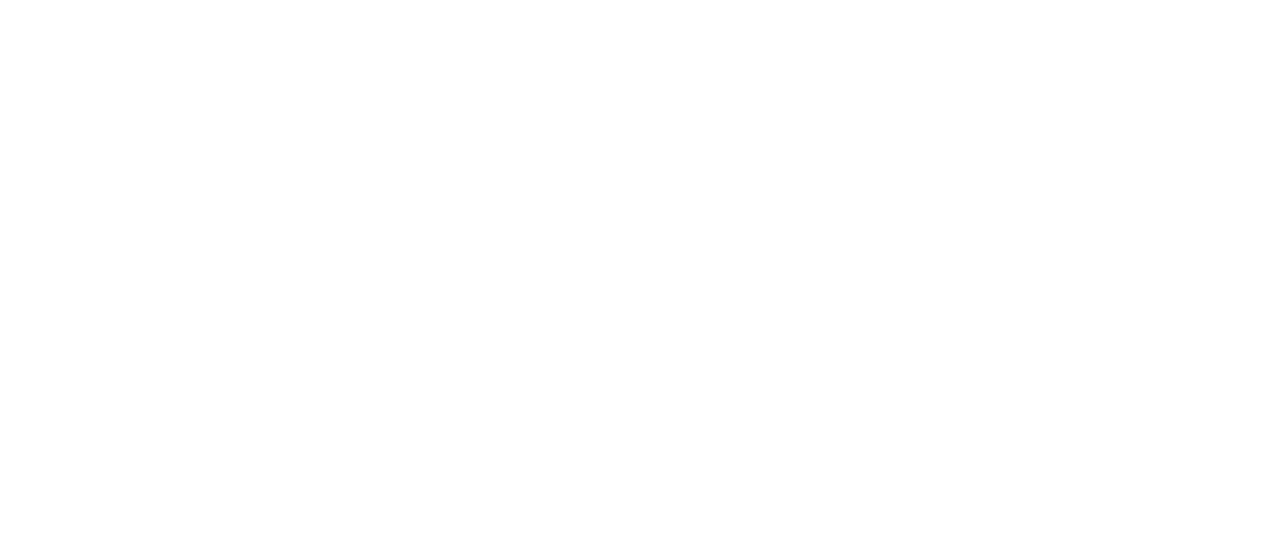
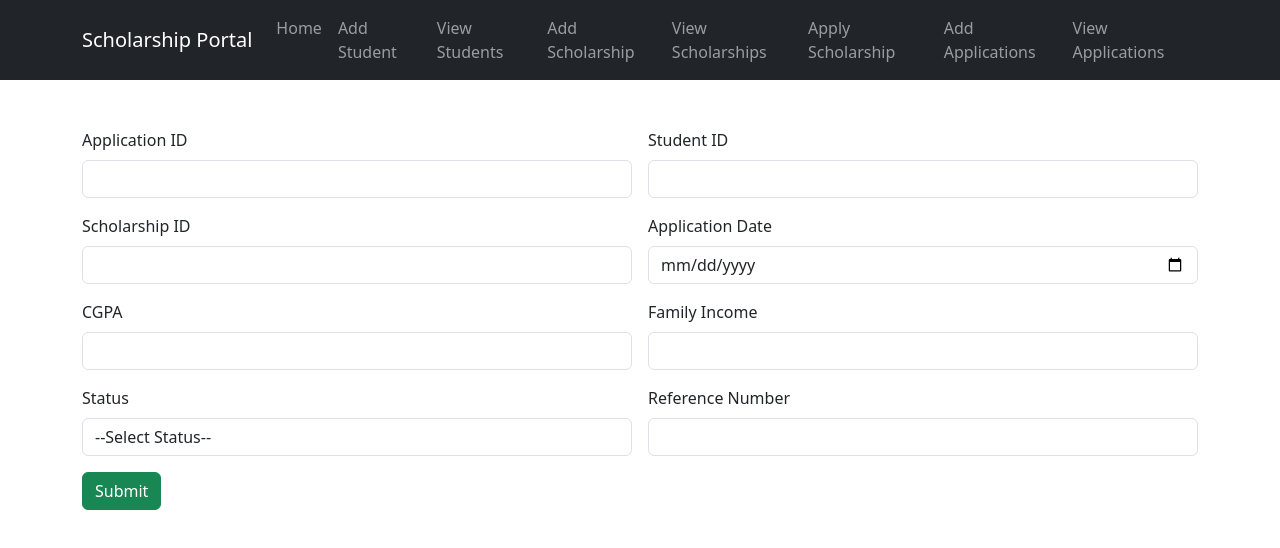
Before and after one commit to Ad-rian27/scholarship-management-app-react, a React (Vite) app: page /add-applications in a window 1280 px wide. Before the commit this address had no page. Shown: the top 548 px of the page. Built offline with nearby package versions, Linux system fonts and the light colour scheme.

Commit message:
Added Add application component

```diff
--- a/package.json
+++ b/package.json
@@ -10,6 +10,7 @@
     "preview": "vite preview"
   },
   "dependencies": {
+    "axios": "^1.18.1",
     "react": "^19.2.7",
     "react-dom": "^19.2.7",
     "react-router-dom": "^7.18.1"
--- a/src/App.jsx
+++ b/src/App.jsx
@@ -5,6 +5,7 @@
 import './App.css'
 import Home from './components/Home'
 import { BrowserRouter, Route, Routes } from 'react-router-dom'
+import AddApp from './components/AddApp'
 
 function App() {
   const [count, setCount] = useState(0)
@@ -14,6 +15,7 @@
       <BrowserRouter>
       <Routes>
         <Route path="/" element={<Home />} />
+        <Route path="/add-applications" element={<AddApp />} />
       </Routes>
       </BrowserRouter>
     </>
--- /dev/null
+++ b/src/components/AddApp.jsx
@@ -0,0 +1,164 @@
+import React, { useState } from 'react'
+import axios from 'axios'
+import Navigation from './Navigation'
+
+const AddApp = () => {
+
+    const [input, changeInput] = useState({
+        appID: "",
+        stuID: "",
+        scholID: "",
+        appDate: "",
+        cgpa: "",
+        faminc: "",
+        status: "",
+        refNo: ""
+    })
+
+    const inputHandler = (event) => {
+        changeInput({
+            ...input,
+            [event.target.name]: event.target.value
+        })
+    }
+
+    const readValue = () => {
+
+        console.log(input)
+
+        axios.post("http://localhost:3000/add-app", input)
+            .then((response) => {
+                console.log(response.data)
+                alert("Application added successfully")
+            })
+            .catch((error) => {
+                console.error("Error Adding Application", error)
+            })
+    }
+
+    return (
+        <div>
+
+            <Navigation />
+
+            <div className="container mt-5">
+                <div className="row">
+                    <div className="col-12">
+
+                        <div className="row g-3">
+
+                            <div className="col-md-6">
+                                <label className="form-label">Application ID</label>
+                                <input
+                                    type="text"
+                                    className="form-control"
+                                    name="appID"
+                                    value={input.appID}
+                                    onChange={inputHandler}
+                                />
+                            </div>
+
+                            <div className="col-md-6">
+                                <label className="form-label">Student ID</label>
+                                <input
+                                    type="text"
+                                    className="form-control"
+                                    name="stuID"
+                                    value={input.stuID}
+                                    onChange={inputHandler}
+                                />
+                            </div>
+
+                            <div className="col-md-6">
+                                <label className="form-label">Scholarship ID</label>
+                                <input
+                                    type="text"
+                                    className="form-control"
+                                    name="scholID"
+                                    value={input.scholID}
+                                    onChange={inputHandler}
+                                />
+                            </div>
+
+                            <div className="col-md-6">
+                                <label className="form-label">Application Date</label>
+                                <input
+                                    type="date"
+                                    className="form-control"
+                                    name="appDate"
+                                    value={input.appDate}
+                                    onChange={inputHandler}
+                                />
+                            </div>
+
+                            <div className="col-md-6">
+                                <label className="form-label">CGPA</label>
+                                <input
+                                    type="number"
+                                    step="0.01"
+                                    min="0"
+                                    max="10"
+                                    className="form-control"
+                                    name="cgpa"
+                                    value={input.cgpa}
+                                    onChange={inputHandler}
+                                />
+                            </div>
+
+                            <div className="col-md-6">
+                                <label className="form-label">Family Income</label>
+                                <input
+                                    type="number"
+                                    className="form-control"
+                                    name="faminc"
+                                    value={input.faminc}
+                                    onChange={inputHandler}
+                                />
+                            </div>
+
+                            <div className="col-md-6">
+                                <label className="form-label">Status</label>
+                                <select
+                                    className="form-control"
+                                    name="status"
+                                    value={input.status}
+                                    onChange={inputHandler}
+                                >
+                                    <option value="">--Select Status--</option>
+                                    <option value="Pending">Pending</option>
+                                    <option value="Approved">Approved</option>
+                                    <option value="Rejected">Rejected</option>
+                                </select>
+                            </div>
+
+                            <div className="col-md-6">
+                                <label className="form-label">Reference Number</label>
+                                <input
+                                    type="text"
+                                    className="form-control"
+                                    name="refNo"
+                                    value={input.refNo}
+                                    onChange={inputHandler}
+                                />
+                            </div>
+
+                            <div className="col-12">
+                                <button
+                                    className="btn btn-success"
+                                    onClick={readValue}
+                                >
+                                    Submit
+                                </button>
+                            </div>
+
+                        </div>
+
+                    </div>
+                </div>
+            </div>
+
+        </div>
+    )
+}
+
+export default AddApp
--- a/src/components/Navigation.jsx
+++ b/src/components/Navigation.jsx
@@ -66,6 +66,12 @@
               </li>
 
               <li className="nav-item">
+                <Link className="nav-link" to="/add-applications">
+                  Add Applications
+                </Link>
+              </li>
+
+              <li className="nav-item">
                 <Link className="nav-link" to="/view-applications">
                   View Applications
                 </Link>
```
Also changed, not shown: 1 other file (tests, documents, lock files or other folders).
